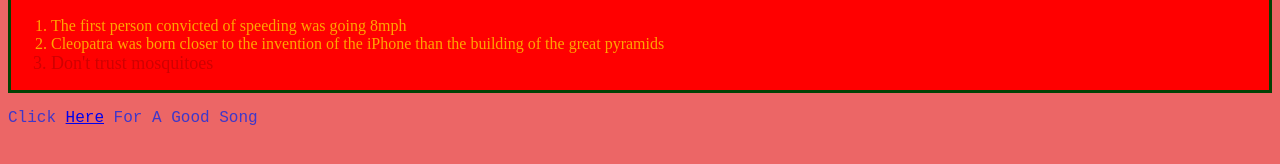
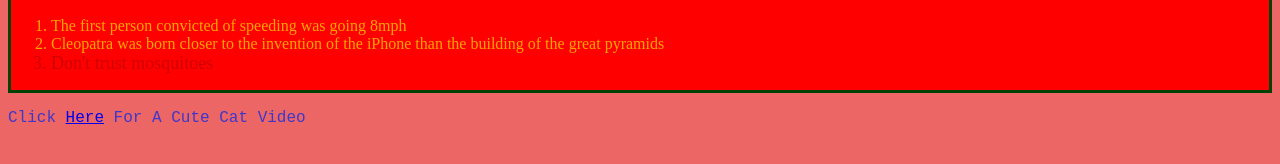
Before and after one commit to PeterAndrewBriscoe/wk1mondaytask, a plain HTML site: page index.html in a window 1280 px wide. Shown: the part 496-660 px from the top of the page. Drawn offline with Linux system fonts and the light colour scheme.

Commit message:
adding link

```diff
--- a/index.html
+++ b/index.html
@@ -36,6 +36,6 @@
             <li id="final-list-element">Don't trust mosquitoes</li>
         </ol>
     </div>
-    <p>Click <a href="https://www.youtube.com/watch?v=dQw4w9WgXcQ">here</a> for a good song</p>
+    <p>Click <a href="https://www.youtube.com/watch?v=dQw4w9WgXcQ" target="_blank">here</a> for a cute cat video</p>
 </body>
 </html>
```
